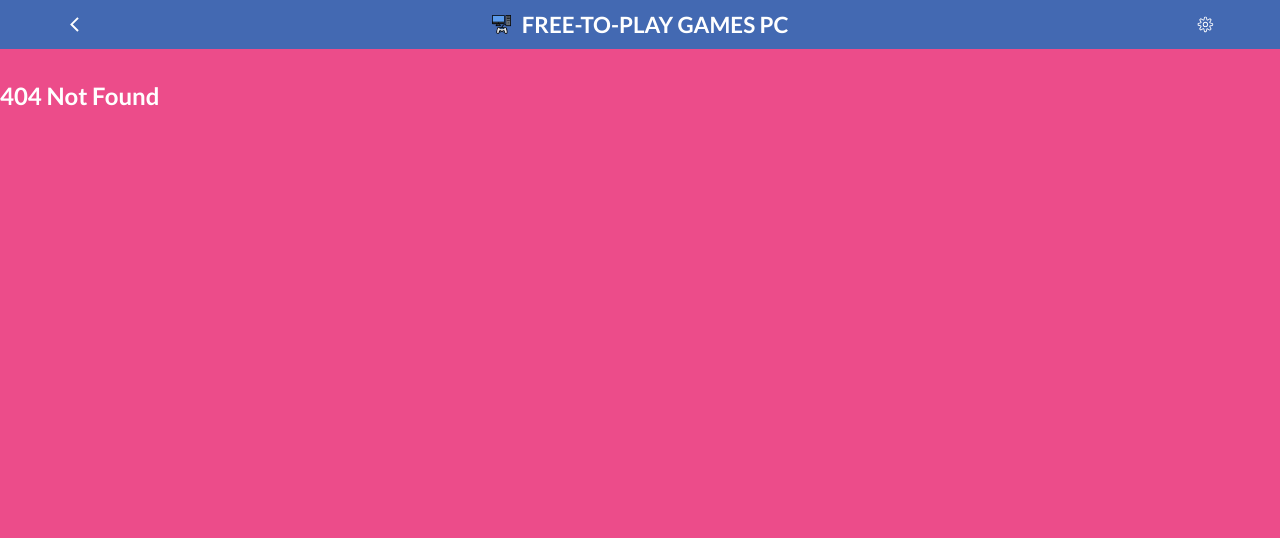
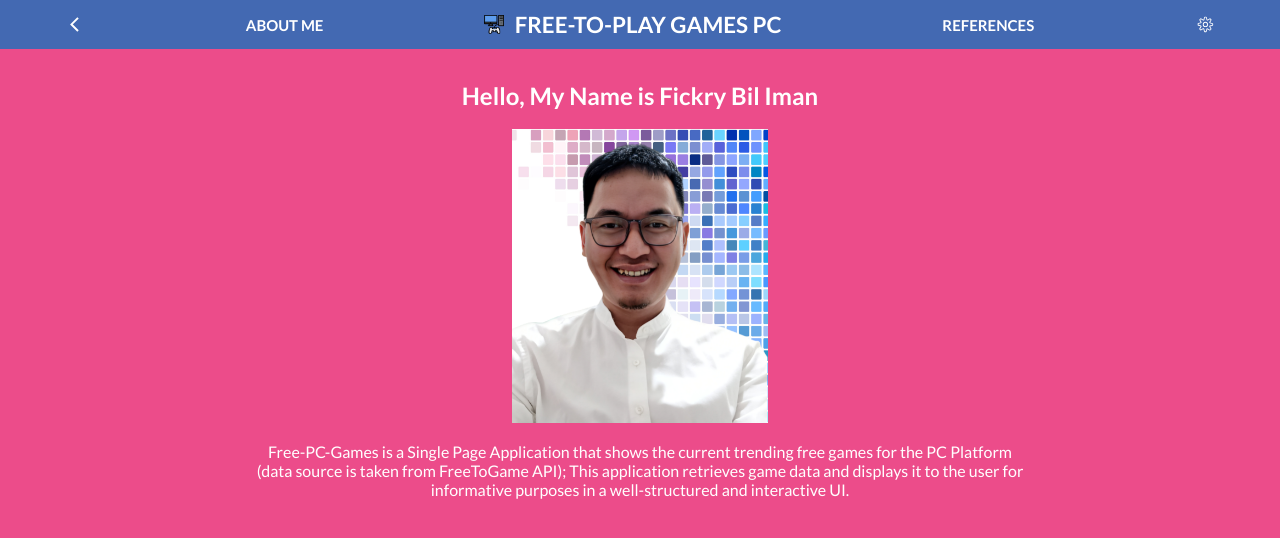
Before and after one commit to fickryiman/Free-PC-Games, a React (Create React App) app: page /aboutme in a window 1280 px wide. Before the commit this address had no page. Shown: the top 538 px of the page. Built offline with nearby package versions, Linux system fonts and the light colour scheme; the HTML template or start-up script is replaced by a standard one.

Commit message:
implement additional pages

```diff
--- a/src/App.css
+++ b/src/App.css
@@ -256,6 +256,25 @@ a:hover {
   font-size: 1.15rem;
 }
 
+.aboutme-container {
+  display: flex;
+  flex-direction: column;
+  align-items: center;
+}
+
+.my-foto {
+  width: 20%;
+}
+
+.aboutme-text {
+  padding: 0 20%;
+  text-align: center;
+}
+
+.references-list > li {
+  padding: 1% 0;
+}
+
 @media screen and (min-width: 768px) {
   .header {
     padding-inline: 4rem;
--- a/src/App.js
+++ b/src/App.js
@@ -4,6 +4,8 @@ import store from './Redux/storages';
 import Navbar from './Components/Navbar';
 import Home from './Pages/Home';
 import GameDetails from './Pages/GameDetails';
+import AboutMe from './Pages/AboutMe';
+import References from './Pages/References';
 import NoMatch from './Pages/NoMatch';
 
 import './App.css';
@@ -16,8 +18,8 @@ function App() {
         <Routes>
           <Route path="/" element={<Home />} />
           <Route path="/details/:gameId" element={<GameDetails />} />
-          {/* <Route path="/aboutme" element={<AboutMe />} />
-          <Route path="/references" element={<References />} /> */}
+          <Route path="/aboutme" element={<AboutMe />} />
+          <Route path="/references" element={<References />} />
           <Route path="/*" element={<NoMatch />} />
         </Routes>
       </div>
--- a/src/Components/Game.jsx
+++ b/src/Components/Game.jsx
@@ -18,7 +18,7 @@ const Game = ({
         )}
         {desc.length > 70 ? (
           <p>
-            {desc.substring(0, 70)}
+            {desc.substring(0, 65)}
             ...
           </p>
         ) : (
--- a/src/Components/Navbar.jsx
+++ b/src/Components/Navbar.jsx
@@ -15,12 +15,22 @@ const Navbar = () => {
       >
         <IoChevronBackSharp />
       </div>
+      <h6>
+        <Link className="logo flex" to="/aboutme">
+          About Me
+        </Link>
+      </h6>
       <p className="header-text">
         <Link className="logo flex" to="/">
           <img src={`${icon}`} alt="application logo" />
           &nbsp;&nbsp;Free-To-Play Games PC
         </Link>
       </p>
+      <h6>
+        <Link className="logo flex" to="/references">
+          References
+        </Link>
+      </h6>
       <p className="setting-icon header-icon">
         <CiSettings />
       </p>
--- /dev/null
+++ b/src/Pages/AboutMe.jsx
@@ -0,0 +1,19 @@
+import React from 'react';
+import me from '../assets/me.png';
+
+const AboutMe = () => (
+  <div className="aboutme-container">
+    <h2>Hello, My Name is Fickry Bil Iman</h2>
+    <br />
+    <img src={me} alt="fickrybiliman" className="my-foto" />
+    <br />
+    <p className="aboutme-text">
+      Free-PC-Games is a Single Page Application that shows the current trending
+      free games for the PC Platform (data source is taken from FreeToGame API);
+      This application retrieves game data and displays it to the user for
+      informative purposes in a well-structured and interactive UI.
+    </p>
+  </div>
+);
+
+export default AboutMe;
--- a/src/Pages/Home.jsx
+++ b/src/Pages/Home.jsx
@@ -61,10 +61,6 @@ const Home = () => {
           name={game.title}
           desc={game.short_description}
           genre={game.genre}
-          // url={game.game_url}
-          // publisher={game.publisher}
-          // developer={game.developer}
-          // release={game.release_date}
         />
       </div>
     ));
--- /dev/null
+++ b/src/Pages/References.jsx
@@ -0,0 +1,22 @@
+import React from 'react';
+
+const References = () => (
+  <div className="aboutme-container">
+    <h2>Thank you and My Credits to:</h2>
+    <br />
+    <ul className="references-list">
+      <li>Allah SWT for everythings</li>
+      <li>Nabi Muhammad SAW for his compassion towards mankind</li>
+      <li>My Families for the support and loves</li>
+      <li>Microverse for all the lesson, experiences and opportunities</li>
+      <li>Nelson Sakwa for the website template design that inspired</li>
+      <li>FREE TO GAME API for the games data and other important informations</li>
+      <li>React Icons for the icons</li>
+      <li>Stackoverflow for all the answers when i got stuck</li>
+      <li>Google Search Engine for all answering all my questions</li>
+      <li>and for all those who I can&apos;t mention one by one.</li>
+    </ul>
+  </div>
+);
+
+export default References;
```
Also changed, not shown: src/assets/me.png (added), 1 other file (tests, documents, lock files or other folders).
